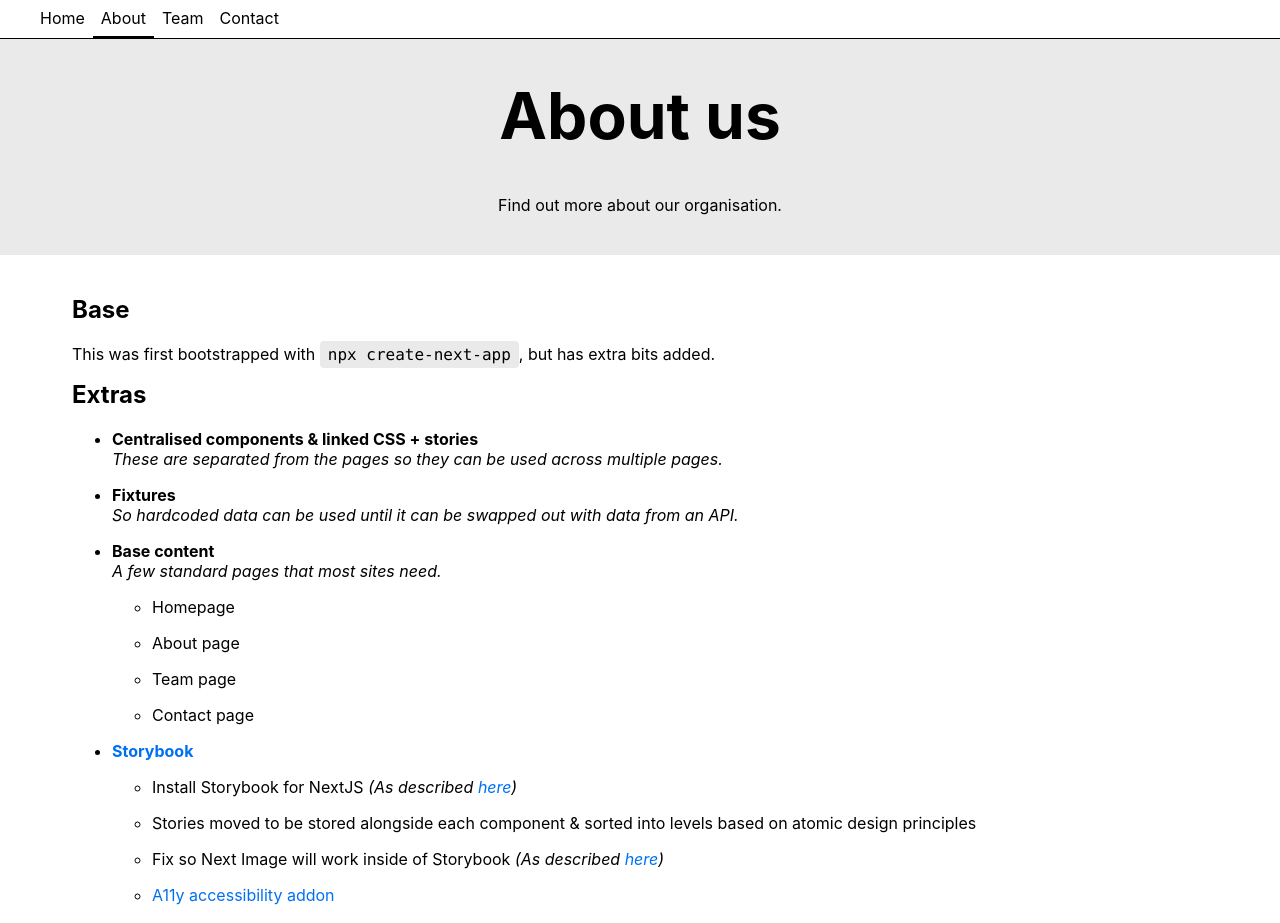
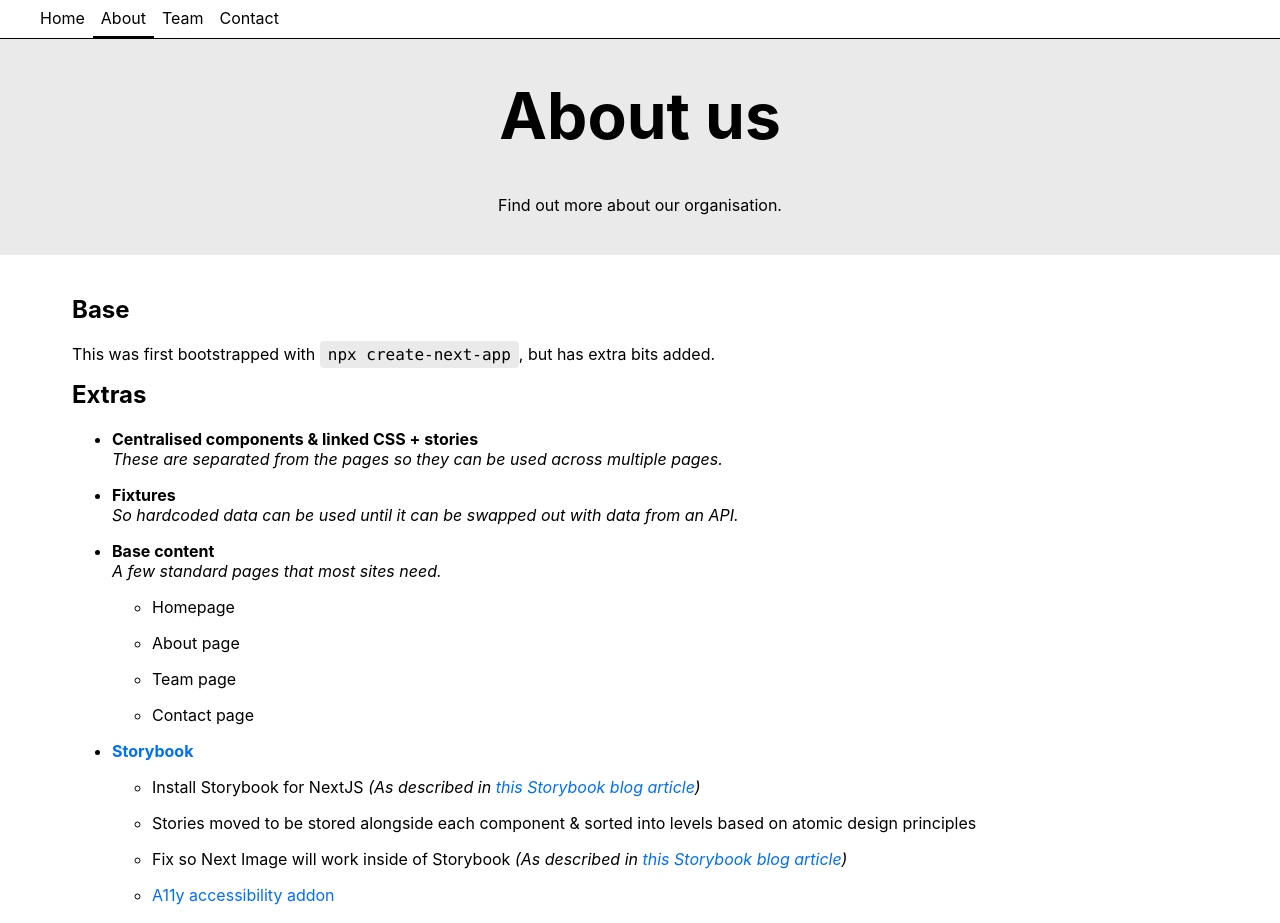
Before and after one commit to mattisherwood/nextjs-site, a Next.js app: page /about in a window 1280 px wide. Shown: the top 923 px of the page. Built offline with nearby package versions, Linux system fonts and the light colour scheme.

Commit message:
fix: make links on about page more descriptive

```diff
--- a/pages/about.tsx
+++ b/pages/about.tsx
@@ -55,12 +55,12 @@ export default function Page() {
             <li>
               Install Storybook for NextJS{" "}
               <em>
-                (As described{" "}
+                (As described in{" "}
                 <Link
                   href='https://storybook.js.org/blog/get-started-with-storybook-and-next-js/'
                   target='_blank'
                 >
-                  here
+                  this Storybook blog article
                 </Link>
                 )
               </em>
@@ -72,12 +72,12 @@ export default function Page() {
             <li>
               Fix so Next Image will work inside of Storybook{" "}
               <em>
-                (As described{" "}
+                (As described in{" "}
                 <Link
                   href='https://storybook.js.org/blog/get-started-with-storybook-and-next-js/'
                   target='_blank'
                 >
-                  here
+                  this Storybook blog article
                 </Link>
                 )
               </em>
```
